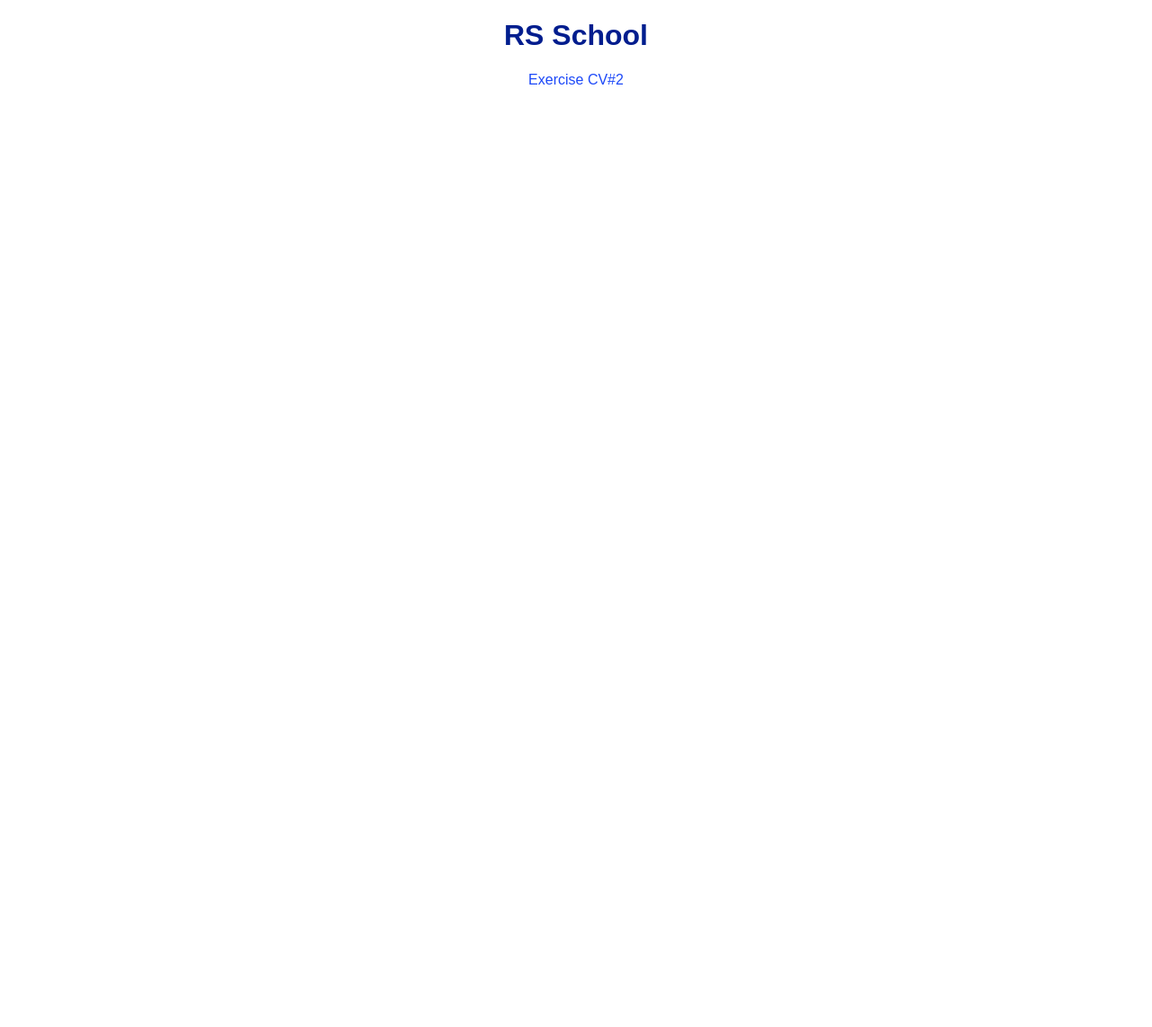
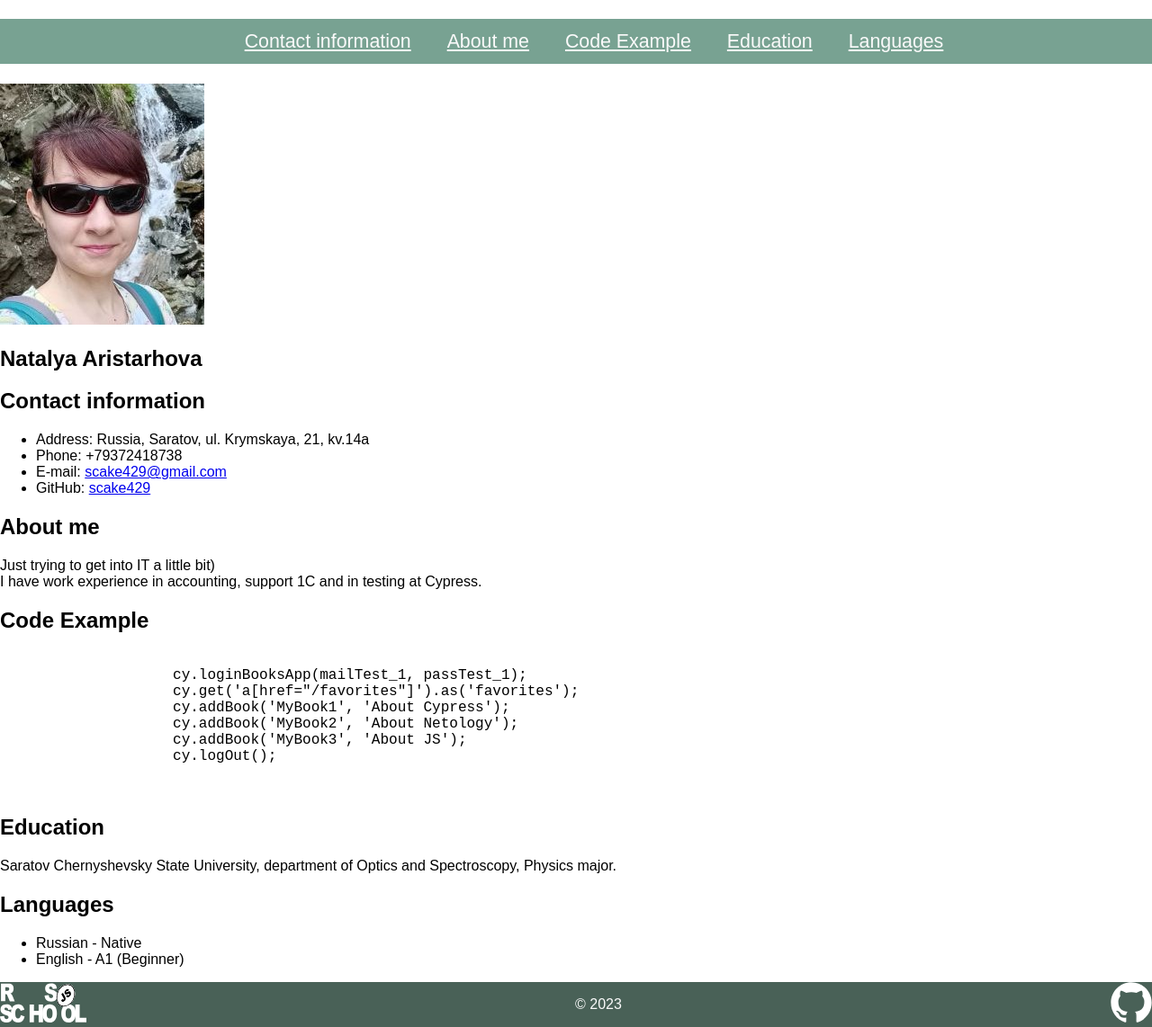
Before and after one commit to scake429/rsschool-cv, a plain HTML site: page index.html in a window 1280 px wide. Shown: the whole page at 90% size. Before the commit the page ends 800 px from the top, so only its background shows below. Drawn offline with Linux system fonts and the light colour scheme.

Commit message:
feat:add HTML and CSS for CV#3

```diff
--- a/index.html
+++ b/index.html
@@ -2,13 +2,90 @@
 <html lang="en">
     <head>
         <meta charset="UTF-8">
-        <title>For future CV</title>
+        <meta name="viewport" content="width=device-width, initial-scale=1.0">
+        <title>CV#3 Cross-Check</title>
         <link rel="stylesheet" href="style.css">
     </head>
     <body>
-        <div>
-            <h1>RS School</h1>
-            <p>Exercise CV#2</p>
-        </div>
+        <header class="header" id="header">
+            <nav class="nav_menu">
+                <ul class="nav_list">
+                    <li>
+                        <a class="nav_ref" href="#contact">Contact information</a>
+                    </li>
+                    <li>
+                        <a class="nav_ref" href="#about">About me</a>
+                    </li>
+                    <li>
+                        <a class="nav_ref" href="#code">Code Example</a>
+                    </li>
+                    <li>
+                        <a class="nav_ref" href="#education">Education</a>
+                    </li>
+                    <li>
+                        <a class="nav_ref" href="#languages">Languages</a>
+                    </li>
+                </ul>
+            </nav>
+        </header>
+        <main class="main">
+            <section class="section section_name">
+                <img class="img_photo" src="assets/img/photo_Aristarhova.jpg" alt="Photo AristarhovaNN">
+                <h1>Natalya Aristarhova</h1>
+            </section>
+            <section class="section section_contact">
+                <h2 id="contact">Contact information</h2>
+                <ul>
+                    <li>Address: Russia, Saratov, ul. Krymskaya, 21, kv.14a</li>
+                    <li>Phone: +79372418738</li>
+                    <li>E-mail:
+                        <a href="mailto:scake429@gmail.com">scake429@gmail.com</a>
+                    </li>
+                    <li>GitHub:
+                        <a href="https://github.com/scake429">scake429</a></li>
+                </ul>
+            </section>
+            <section class="section section_about">
+                <h2 id="about">About me</h2>
+                <p>Just trying to get into IT a little bit&rpar;<br>
+                    I have work experience in accounting, support 1C and in testing at Cypress.
+                </p>
+            </section>
+            <section class="section section_code">
+                <h2 id="code">Code Example</h2>
+                <pre>
+                    <code>
+                    cy.loginBooksApp(mailTest_1, passTest_1);
+                    cy.get('a[href="/favorites"]').as('favorites');
+                    cy.addBook('MyBook1', 'About Cypress');
+                    cy.addBook('MyBook2', 'About Netology');
+                    cy.addBook('MyBook3', 'About JS');
+                    cy.logOut();
+                     </code>
+                </pre>
+            </section>
+            <section class="section section_education">
+                <h2 id="education">Education</h2>
+                <p>Saratov Chernyshevsky State University, department of Optics and Spectroscopy, Physics major.</p>
+            </section>
+            <section class="section section_languages">
+                <h2 id="languages">Languages</h2>
+                <ul>
+                    <li>Russian - Native</li>
+                    <li>English - A1 (Beginner)</li>
+                </ul>
+            </section>
+        </main>
+        <footer class="footer">
+            <div class="footer_div">
+                <a href="https://rs.school/js/" target="_blank">
+                    <img src="assets/svg/rs_school_js_white_logo.svg" alt="Logo RS School" width="96" height="45">
+                </a>
+                <p>&copy; 2023</p>
+                <a href="https://github.com/scake429" target="_blank">
+                    <img src="assets/svg/github_white_logo.svg" alt="Logo GitHub" width="46" height="45">
+                </a>
+            </div>
+        </footer>
     </body>
 </html>
--- a/style.css
+++ b/style.css
@@ -1,12 +1,49 @@
 body {
+    min-height: 100vh;
+    margin: 0;
+    padding: 0;
     font-family: sans-serif;
     font-size: 12pt;
-    text-align: center;
 }
-h1 {
-    color: #001d8e;
-    font-size: 24pt;
+
+/* .header, .main, .footer {
+    border: 1px solid red;
+} */
+
+.header {
+    background-color: #78a292;
 }
-p {
-    color: #1d49f8;
+
+.nav_menu {
+    font-size: 16pt;
 }
+
+/* .nav_menu {
+    display: inline-block;
+    padding: 55px 40px;
+} */
+
+.nav_list {
+    display: flex;
+    justify-content: center;
+    list-style: none;
+}
+
+.nav_ref {
+    padding: 0 20px;
+    line-height: 50px;
+    color: #fafafa;
+}
+
+.footer {
+    background-color: #496157;
+}
+
+.footer_div {
+    display: flex;
+    justify-content: space-between;
+    align-items: center;
+    color: #fafafa;
+    /* padding: 20px;
+    font-size: 0.8rem; */
+}
```
Also changed, not shown: assets/img/cv_1_foto_.jpg (renamed from images/cv_1_foto_.jpg), assets/img/photo_Aristarhova.jpg (added), assets/svg/github_logo.svg (added), assets/svg/github_white_logo.svg (added), assets/svg/rs_school_js_logo.svg (added), assets/svg/rs_school_js_white_logo.svg (added), 1 other file.
